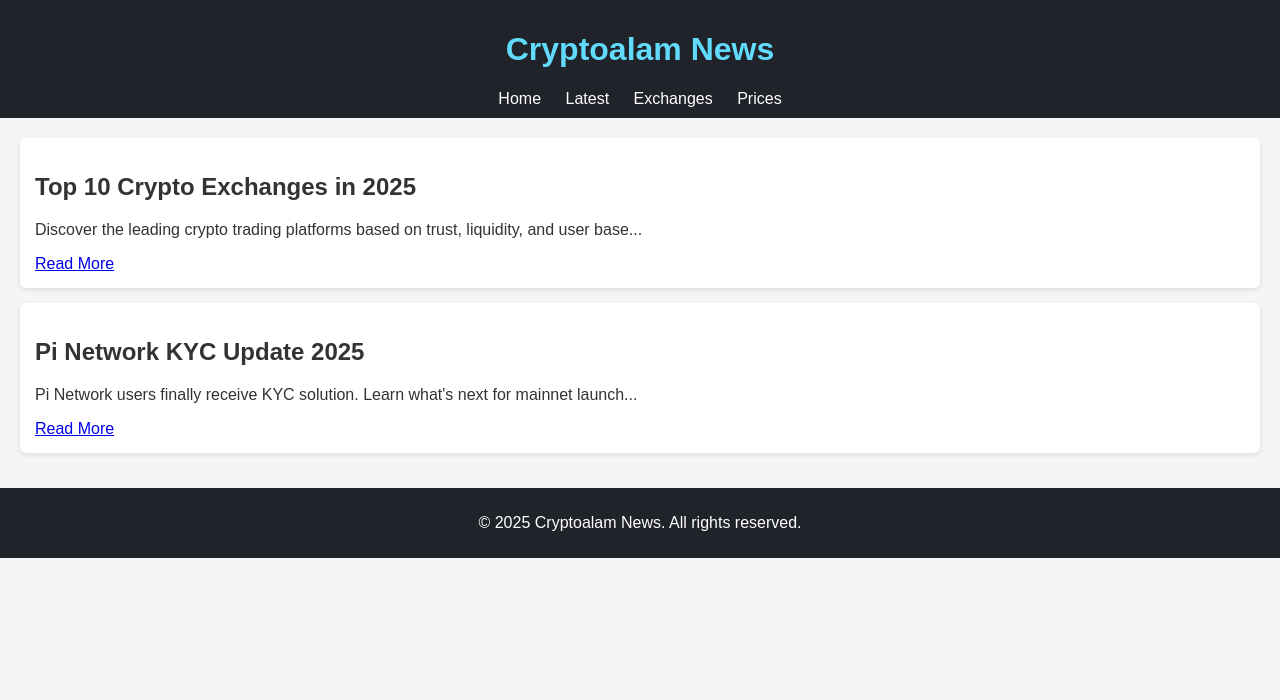
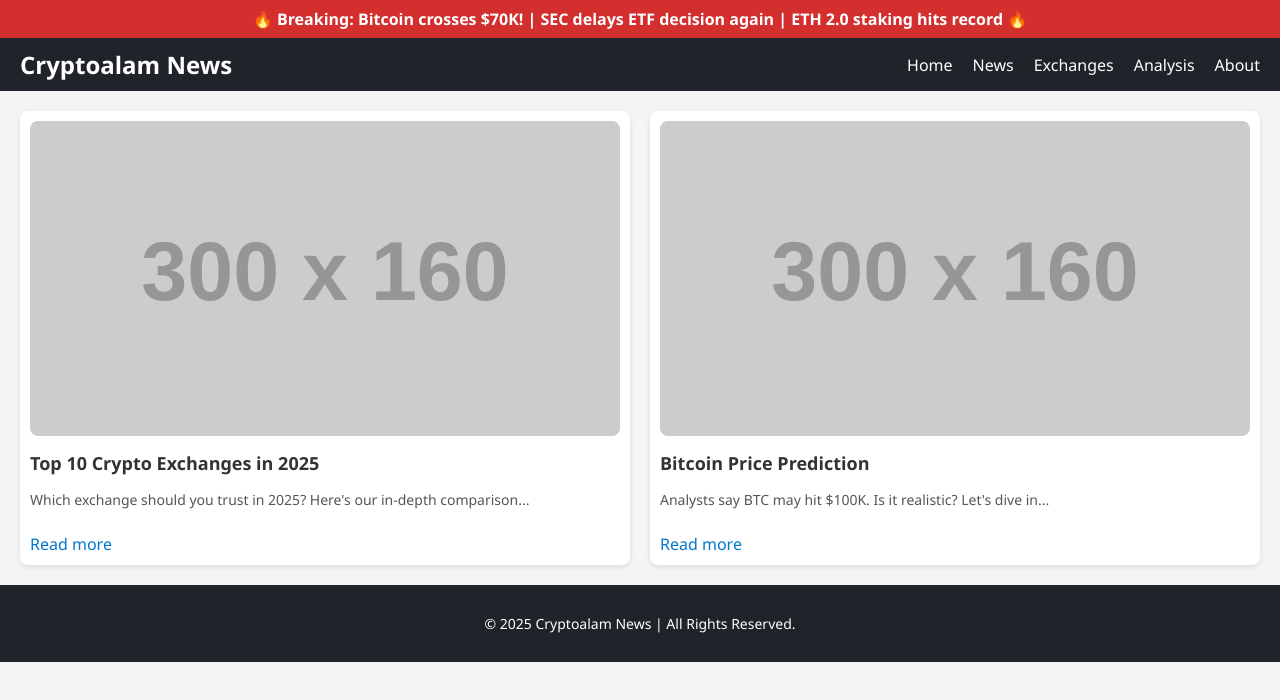
Before and after one commit to cryptoalam123/cryptoalam123.github.io, a plain HTML site: page index.html in a window 1280 px wide. Drawn offline with Linux system fonts and the light colour scheme; placeholder pictures from the web are drawn by us.

Commit message:
Add files via upload

```diff
--- a/index.html
+++ b/index.html
@@ -4,33 +4,45 @@
 <head>
   <meta charset="UTF-8" />
   <meta name="viewport" content="width=device-width, initial-scale=1.0" />
+  <meta name="description" content="Cryptoalam News - Latest Crypto Updates, Exchange Reviews, and Market Analysis">
   <title>Cryptoalam News</title>
   <link rel="stylesheet" href="style.css" />
+  <link rel="icon" href="favicon.ico" type="image/x-icon">
 </head>
 <body>
   <header>
-    <h1>Cryptoalam News</h1>
+    <div class="top-bar">🔥 Breaking: Bitcoin crosses $70K! | SEC delays ETF decision again | ETH 2.0 staking hits record 🔥</div>
     <nav>
-      <a href="#">Home</a>
-      <a href="#">Latest</a>
-      <a href="#">Exchanges</a>
-      <a href="#">Prices</a>
+      <h1>Cryptoalam News</h1>
+      <ul>
+        <li><a href="#">Home</a></li>
+        <li><a href="#">News</a></li>
+        <li><a href="#">Exchanges</a></li>
+        <li><a href="#">Analysis</a></li>
+        <li><a href="#">About</a></li>
+      </ul>
     </nav>
   </header>
+
   <main>
-    <article>
-      <h2>Top 10 Crypto Exchanges in 2025</h2>
-      <p>Discover the leading crypto trading platforms based on trust, liquidity, and user base...</p>
-      <a href="#">Read More</a>
-    </article>
-    <article>
-      <h2>Pi Network KYC Update 2025</h2>
-      <p>Pi Network users finally receive KYC solution. Learn what's next for mainnet launch...</p>
-      <a href="#">Read More</a>
-    </article>
+    <section class="card-grid">
+      <article class="card">
+        <img src="https://via.placeholder.com/300x160" alt="news" />
+        <h2>Top 10 Crypto Exchanges in 2025</h2>
+        <p>Which exchange should you trust in 2025? Here's our in-depth comparison...</p>
+        <a href="#">Read more</a>
+      </article>
+      <article class="card">
+        <img src="https://via.placeholder.com/300x160" alt="news" />
+        <h2>Bitcoin Price Prediction</h2>
+        <p>Analysts say BTC may hit $100K. Is it realistic? Let's dive in...</p>
+        <a href="#">Read more</a>
+      </article>
+    </section>
   </main>
+
   <footer>
-    <p>&copy; 2025 Cryptoalam News. All rights reserved.</p>
+    <p>© 2025 Cryptoalam News | All Rights Reserved.</p>
   </footer>
 </body>
 </html>
--- a/style.css
+++ b/style.css
@@ -1,35 +1,86 @@
 
 body {
-  font-family: Arial, sans-serif;
+  font-family: 'Segoe UI', sans-serif;
   margin: 0;
-  padding: 0;
-  background: #f5f5f5;
+  background: #f4f4f4;
   color: #333;
 }
-header {
+
+.top-bar {
+  background: #d32f2f;
+  color: white;
+  padding: 8px;
+  text-align: center;
+  font-weight: bold;
+}
+
+nav {
+  display: flex;
+  justify-content: space-between;
+  align-items: center;
   background: #20232a;
-  color: #61dafb;
+  color: white;
   padding: 10px 20px;
-  text-align: center;
 }
-nav a {
-  color: #fff;
-  margin: 0 10px;
+
+nav h1 {
+  margin: 0;
+  font-size: 24px;
+}
+
+nav ul {
+  list-style: none;
+  margin: 0;
+  display: flex;
+  gap: 20px;
+}
+
+nav ul li a {
+  color: white;
   text-decoration: none;
 }
-main {
+
+.card-grid {
+  display: grid;
+  grid-template-columns: repeat(auto-fit, minmax(300px, 1fr));
+  gap: 20px;
   padding: 20px;
 }
-article {
-  background: #fff;
-  margin-bottom: 15px;
-  padding: 15px;
-  border-radius: 6px;
+
+.card {
+  background: white;
+  border-radius: 8px;
   box-shadow: 0 2px 5px rgba(0,0,0,0.1);
+  overflow: hidden;
+  padding: 10px;
 }
+
+.card img {
+  width: 100%;
+  border-radius: 8px;
+}
+
+.card h2 {
+  margin-top: 10px;
+  font-size: 18px;
+}
+
+.card p {
+  font-size: 14px;
+  color: #555;
+}
+
+.card a {
+  display: inline-block;
+  margin-top: 10px;
+  color: #0077cc;
+  text-decoration: none;
+}
+
 footer {
   text-align: center;
-  padding: 10px;
+  padding: 15px;
   background: #20232a;
-  color: #fff;
+  color: white;
+  font-size: 14px;
 }
```
